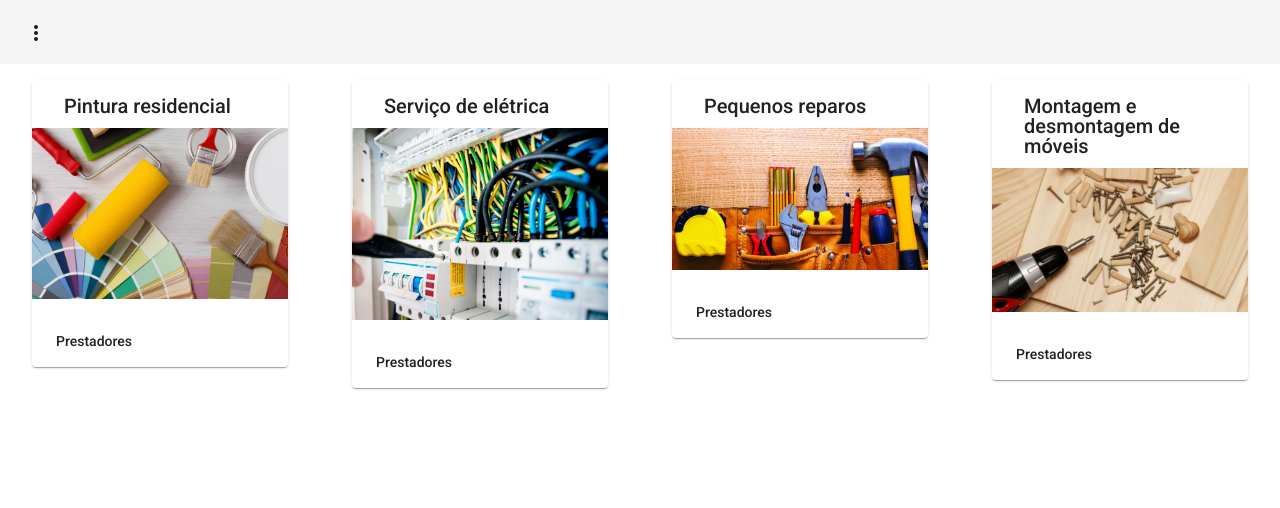
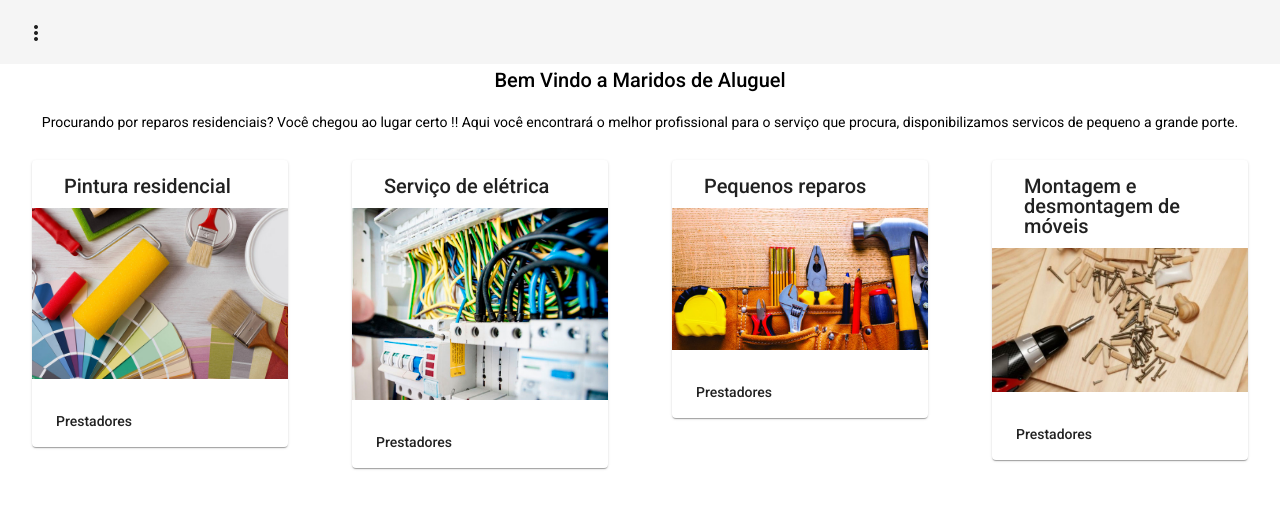
Before and after one commit to evandroneder/projeto-frontend, an Angular app: page /home in a window 1280 px wide. Shown: the top 508 px of the page. Built offline with nearby package versions, Linux system fonts and the light colour scheme.

Commit message:
components

```diff
--- a/src/app/app.module.ts
+++ b/src/app/app.module.ts
@@ -20,6 +20,7 @@ import { HomeComponent } from './pages/home/home.component';
 import { ServiceComponent } from './pages/service/service.component';
 import { ContratarComponent } from './modals/contratar/contratar.component';
 import { PerfilComponent } from './pages/perfil/perfil.component';
+import { AvaliacaoComponent } from './modals/avaliacao/avaliacao.component';
 
 @NgModule({
   declarations: [
@@ -32,6 +33,7 @@ import { PerfilComponent } from './pages/perfil/perfil.component';
     ServiceComponent,
     ContratarComponent,
     PerfilComponent,
+    AvaliacaoComponent,
   ],
   imports: [
     BrowserModule,
--- /dev/null
+++ b/src/app/modals/avaliacao/avaliacao.component.html
@@ -0,0 +1 @@
+<p>avaliacao works!</p>
--- /dev/null
+++ b/src/app/modals/avaliacao/avaliacao.component.ts
@@ -0,0 +1,15 @@
+import { Component, OnInit } from '@angular/core';
+
+@Component({
+  selector: 'app-avaliacao',
+  templateUrl: './avaliacao.component.html',
+  styleUrls: ['./avaliacao.component.scss']
+})
+export class AvaliacaoComponent implements OnInit {
+
+  constructor() { }
+
+  ngOnInit(): void {
+  }
+
+}
--- a/src/app/pages/home/home.component.html
+++ b/src/app/pages/home/home.component.html
@@ -1,3 +1,11 @@
+<div class="page2">
+  <h2>Bem Vindo a Maridos de Aluguel</h2>
+  <p>
+    Procurando por reparos residenciais? Você chegou ao lugar certo !! Aqui você
+    encontrará o melhor profissional para o serviço que procura,
+    disponibilizamos servicos de pequeno a grande porte.
+  </p>
+</div>
 <div class="page">
   <ng-container *ngFor="let service of services">
     <div class="card-container">
--- a/src/app/pages/home/home.component.scss
+++ b/src/app/pages/home/home.component.scss
@@ -3,6 +3,10 @@
   flex-direction: row;
   flex-wrap: wrap;
   justify-content: space-around;
+}
+
+.page2 {
+  text-align: center;
 }
 .card-container {
   padding: 1rem;
--- a/src/app/pages/service/service.component.html
+++ b/src/app/pages/service/service.component.html
@@ -1,5 +1,5 @@
 <div class="page">
-  <h3 style="text-align: center; padding: 1rem">Pintura residencial</h3>
+  <h1 style="text-align: center; padding: 1rem">Pintura residencial</h1>
   <div class="container">
     <ng-container *ngFor="let prestador of prestadores">
       <div class="card-container">
```
Also changed, not shown: src/app/modals/avaliacao/avaliacao.component.scss (added), 1 other file (tests, documents, lock files or other folders).
